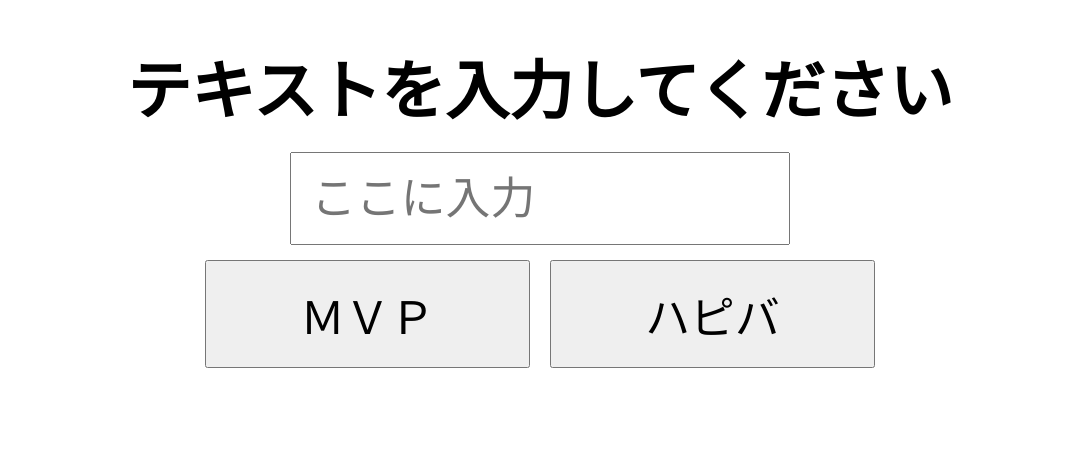
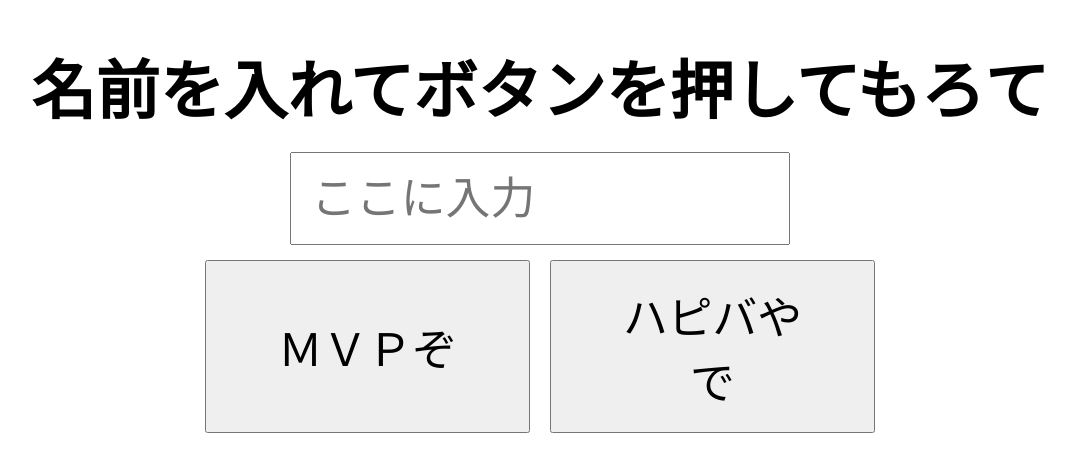
Before and after one commit to motoanago/maru, a plain HTML site: page index.html in a window 1280 px wide. Shown: the whole page, without its empty margins (100-1175 px from the left). Drawn offline with Linux system fonts and the light colour scheme.

Commit message:
index.html

```diff
--- a/index.html
+++ b/index.html
@@ -55,12 +55,12 @@
   </script>
 </head>
 <body>
-  <h1>テキストを入力してください</h1>
+  <h1>名前を入れてボタンを押してもろて</h1>
   <form id="myForm" method="get">
     <input type="text" name="message" placeholder="ここに入力" required>
     <div class="button-container">
-      <button type="submit" onclick="setAction('information.html')">ＭＶＰ</button>
-      <button type="submit" onclick="setAction('bd.html')">ハピバ</button>
+      <button type="submit" onclick="setAction('information.html')">ＭＶＰぞ</button>
+      <button type="submit" onclick="setAction('bd.html')">ハピバやで</button>
     </div>
   </form>
 </body>
```
